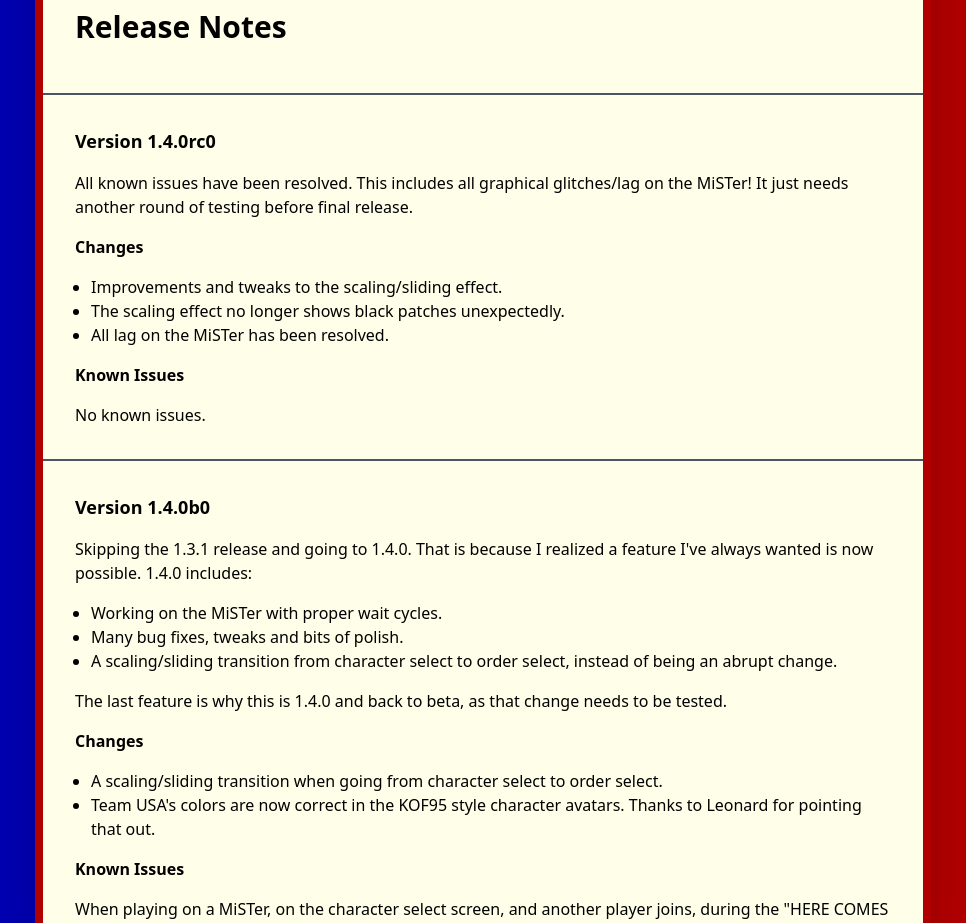
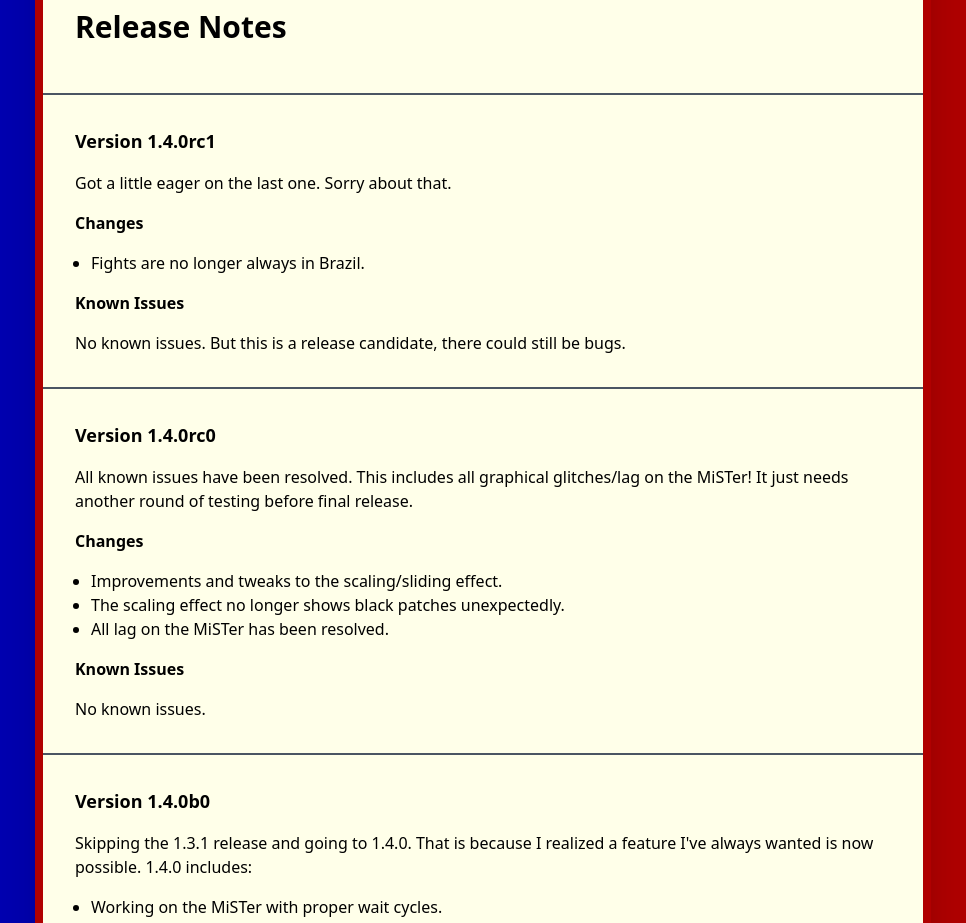
Before and after one commit to city41/neorh, a Next.js app: page / in a window 1280 px wide. Shown: the part 3280-4203 px from the top of the page, without its empty margins (157-1123 px from the left). Built offline with nearby package versions, Linux system fonts and the light colour scheme.

Commit message:
v1.4.0rc1

```diff
--- a/src/components/IndexPage/IndexPage.tsx
+++ b/src/components/IndexPage/IndexPage.tsx
@@ -189,6 +189,18 @@ function IndexPage() {
           <h2 className={styles.pageHeader}>Release Notes</h2>
         </div>
         <div className="mb-16">
+          <Hr />
+          <h3 className="heading text-lg font-bold pb-4">Version 1.4.0rc1</h3>
+          <p>Got a little eager on the last one. Sorry about that.</p>
+          <h4 className="heading font-bold py-4">Changes</h4>
+          <ul className="list-disc ml-4">
+            <li>Fights are no longer always in Brazil.</li>
+          </ul>
+          <h4 className="heading font-bold py-4">Known Issues</h4>
+          <p>
+            No known issues. But this is a release candidate, there could still
+            be bugs.
+          </p>
           <Hr />
           <h3 className="heading text-lg font-bold pb-4">Version 1.4.0rc0</h3>
           <p>
```
Also changed, not shown: 2 other files (tests, documents, lock files or other folders).
